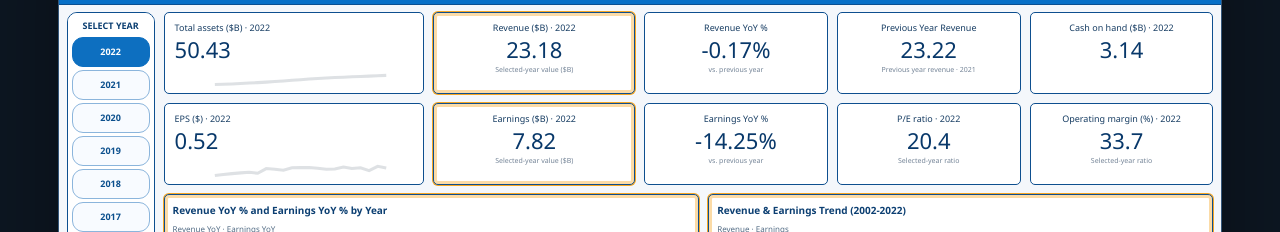
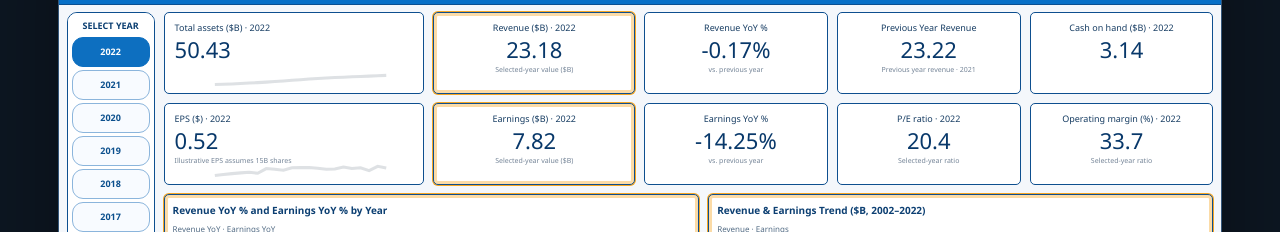
Before and after one commit to mrwanahmedx/data-observatory, a website with bundled scripts: page finance.html in a window 1280 px wide. Shown: the part 2111-2343 px from the top of the page. Built offline with nearby package versions, Linux system fonts and the light colour scheme.

Commit message:
Disclose synthetic EPS denominator and shared-billion trend units

```diff
--- a/finance.html
+++ b/finance.html
@@ -7,8 +7,8 @@
 <div class="scb-tabs"><button class="scb-tab" data-focus="performance">📊 Financial Performance</button><button class="scb-tab" data-focus="balance">💰 Balance Sheet</button><button class="scb-tab" data-focus="market">📈 Market &amp; Valuation</button><button class="scb-tab" data-focus="reports">📑 Reports &amp; Analysis</button></div>
 <div class="scb-layout"><aside class="scb-years"><h3>SELECT YEAR</h3><div class="scb-year-list" id="scb-year-list"></div></aside><div class="scb-main">
 <div class="scb-kpis"><div class="scb-card spark" id="k-assets"><div class="scb-card-label" id="l-assets">Total assets ($B) by Year</div><div class="scb-card-value" id="v-assets">—</div><div class="scb-spark" id="spark-assets"></div></div><div class="scb-card" id="k-revenue"><div class="scb-card-label" id="l-revenue">Revenue</div><div class="scb-card-value" id="v-revenue">—</div><div class="scb-card-sub">Selected-year value ($B)</div></div><div class="scb-card"><div class="scb-card-label">Revenue YoY %</div><div class="scb-card-value" id="v-rev-yoy">—</div><div class="scb-card-sub">vs. previous year</div></div><div class="scb-card"><div class="scb-card-label">Previous Year Revenue</div><div class="scb-card-value" id="v-prev">—</div><div class="scb-card-sub" id="s-prev"></div></div><div class="scb-card" id="k-cash"><div class="scb-card-label" id="l-cash">Cash on Hand ($B)</div><div class="scb-card-value" id="v-cash">—</div></div></div>
-<div class="scb-kpis second"><div class="scb-card spark"><div class="scb-card-label" id="l-eps">EPS ($) by Year</div><div class="scb-card-value" id="v-eps">—</div><div class="scb-spark" id="spark-eps"></div></div><div class="scb-card" id="k-earnings"><div class="scb-card-label" id="l-earnings">Earnings</div><div class="scb-card-value" id="v-earnings">—</div><div class="scb-card-sub">Selected-year value ($B)</div></div><div class="scb-card"><div class="scb-card-label">Earnings YoY %</div><div class="scb-card-value" id="v-earn-yoy">—</div><div class="scb-card-sub">vs. previous year</div></div><div class="scb-card" id="k-pe"><div class="scb-card-label" id="l-pe">P/E ratio</div><div class="scb-card-value" id="v-pe">—</div><div class="scb-card-sub">Selected-year ratio</div></div><div class="scb-card" id="k-margin"><div class="scb-card-label" id="l-margin">Operating Margin (%)</div><div class="scb-card-value" id="v-margin">—</div><div class="scb-card-sub">Selected-year ratio</div></div></div>
-<div class="scb-viz"><div class="scb-panel" id="scb-yoy-panel"><div class="scb-panel-head">Revenue YoY % and Earnings YoY % by Year</div><div class="scb-legend">Revenue YoY · Earnings YoY</div><div class="scb-chart" id="scb-yoy"></div></div><div class="scb-panel" id="scb-trend-panel"><div class="scb-panel-head">Revenue & Earnings Trend (2002-2022)</div><div class="scb-legend">Revenue · Earnings</div><div class="scb-chart" id="scb-trend"></div></div></div>
+<div class="scb-kpis second"><div class="scb-card spark"><div class="scb-card-label" id="l-eps">EPS ($) by Year</div><div class="scb-card-value" id="v-eps">—</div><div class="scb-card-sub">Illustrative EPS assumes 15B shares</div><div class="scb-spark" id="spark-eps"></div></div><div class="scb-card" id="k-earnings"><div class="scb-card-label" id="l-earnings">Earnings</div><div class="scb-card-value" id="v-earnings">—</div><div class="scb-card-sub">Selected-year value ($B)</div></div><div class="scb-card"><div class="scb-card-label">Earnings YoY %</div><div class="scb-card-value" id="v-earn-yoy">—</div><div class="scb-card-sub">vs. previous year</div></div><div class="scb-card" id="k-pe"><div class="scb-card-label" id="l-pe">P/E ratio</div><div class="scb-card-value" id="v-pe">—</div><div class="scb-card-sub">Selected-year ratio</div></div><div class="scb-card" id="k-margin"><div class="scb-card-label" id="l-margin">Operating Margin (%)</div><div class="scb-card-value" id="v-margin">—</div><div class="scb-card-sub">Selected-year ratio</div></div></div>
+<div class="scb-viz"><div class="scb-panel" id="scb-yoy-panel"><div class="scb-panel-head">Revenue YoY % and Earnings YoY % by Year</div><div class="scb-legend">Revenue YoY · Earnings YoY</div><div class="scb-chart" id="scb-yoy"></div></div><div class="scb-panel" id="scb-trend-panel"><div class="scb-panel-head">Revenue &amp; Earnings Trend ($B, 2002–2022)</div><div class="scb-legend">Revenue · Earnings</div><div class="scb-chart" id="scb-trend"></div></div></div>
 <div class="scb-bottom"><div class="scb-gauges"><div class="scb-gauge" id="g-roa"><h4>ROA</h4><div class="scb-dial" id="d-roa"></div><strong>—</strong><small>selected year</small></div><div class="scb-gauge" id="g-roe"><h4>ROE</h4><div class="scb-dial" id="d-roe"></div><strong>—</strong><small>selected year</small></div><div class="scb-gauge" id="g-de"><h4>Debt / Equity</h4><div class="scb-dial" id="d-de"></div><strong>—</strong><small>selected year</small></div></div><div class="scb-panel scb-table-panel" id="scb-table-panel"><table class="scb-table"><thead><tr><th>Year</th><th>Revenue</th><th>Earnings</th><th>Assets</th><th>P/E</th></tr></thead><tbody id="scb-table-body"></tbody></table></div></div>
 </div></div><div class="scb-footnote"><span>Interactive browser recreation of the portfolio Power BI project.</span><span>Ratios and balance-sheet values are shown at selected-year grain.</span></div></div></div></section>
 <section class="craft-section"><p class="overline">ANALYTICS & ENGINEERING ON DISPLAY</p><div><article><span>01</span><h3>State-driven charts</h3></article><article><span>02</span><h3>Accessible data tables</h3></article><article><span>03</span><h3>Responsive dashboard layout</h3></article></div></section>
```
